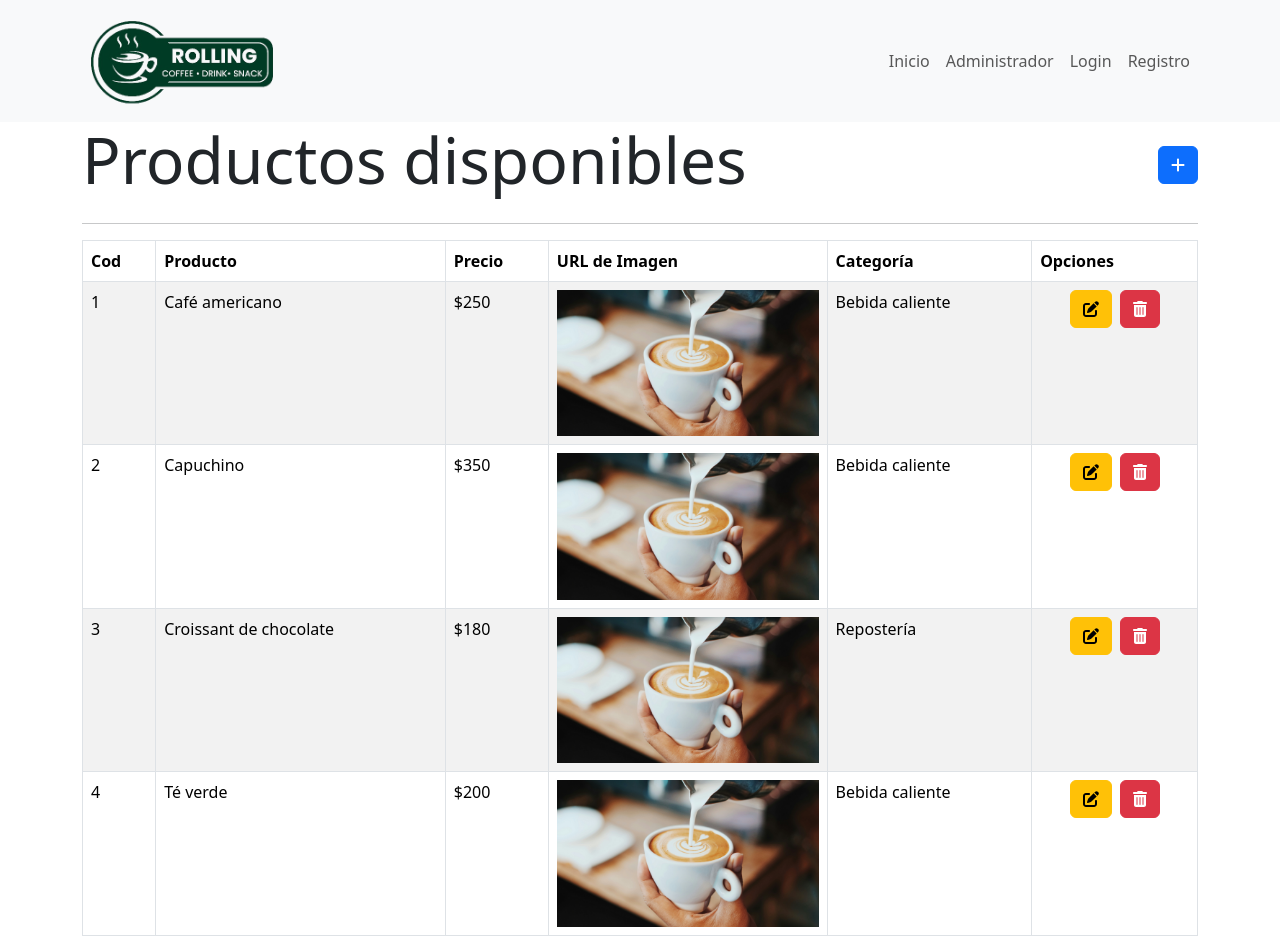
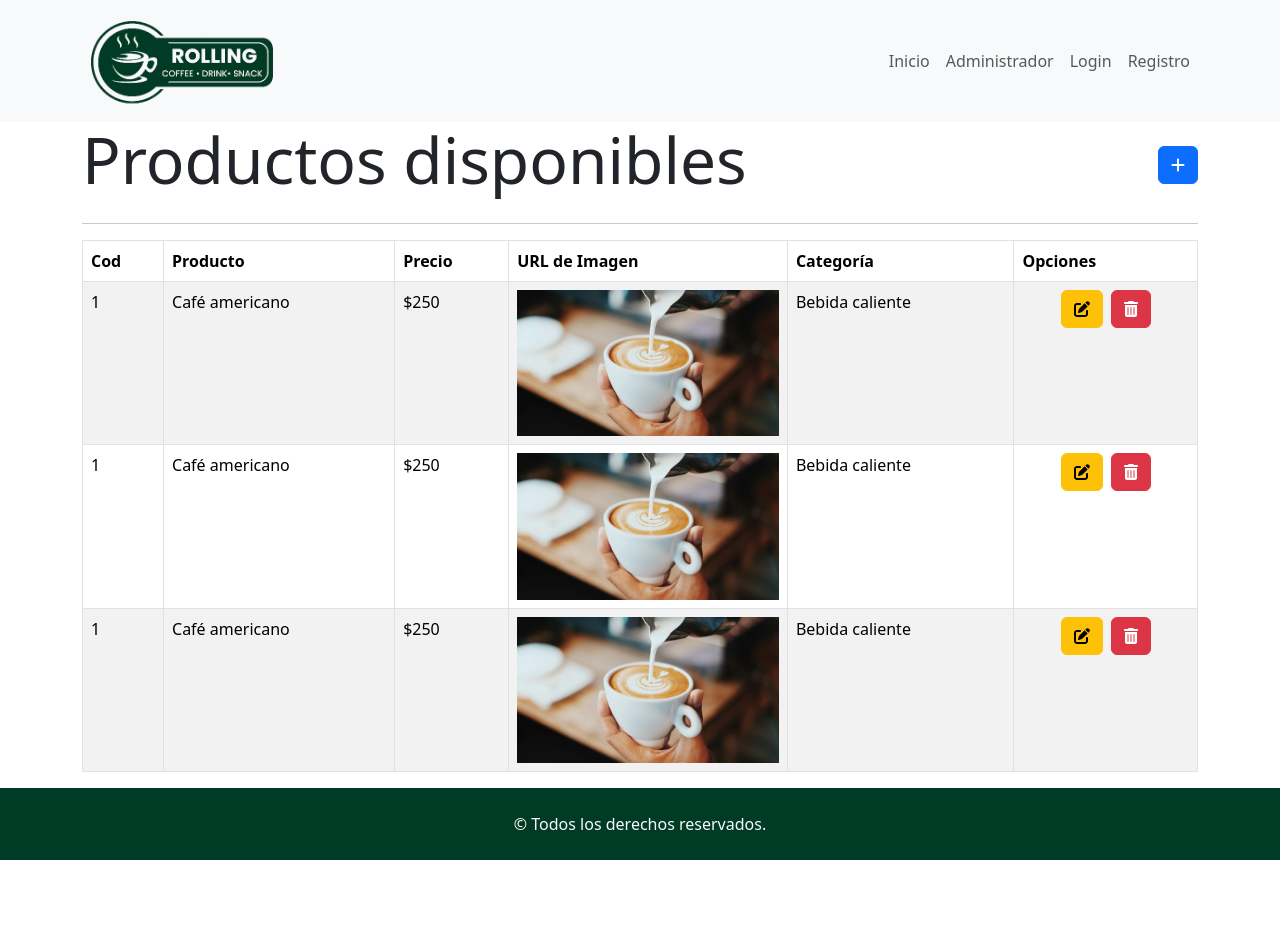
Before and after one commit to lucasecapdevila/rollingcoffee, a React (Vite) app: page / in a window 1280 px wide. Shown: the top 952 px of the page. After the commit the page ends 860 px from the top, so only its background shows below. Built offline with nearby package versions, Linux system fonts and the light colour scheme.

Commit message:
se agrega componente ItemProducto

```diff
--- a/src/components/pages/Administrador.jsx
+++ b/src/components/pages/Administrador.jsx
@@ -1,14 +1,14 @@
 import { FontAwesomeIcon } from '@fortawesome/react-fontawesome'
-import { faPenToSquare, faPlus, faTrashCan } from '@fortawesome/free-solid-svg-icons'
+import { faPlus } from '@fortawesome/free-solid-svg-icons'
 import { Button, Container, Table } from 'react-bootstrap'
-import producto from '../../assets/coffee-producto.jpg'
+import ItemProducto from './producto/ItemProducto'
 
 const Administrador = () => {
   return (
     <main className='mainPage'>
       <Container>
         <div className='d-flex align-items-center justify-content-between'>
-          <h2 className="display-3">Productos disponibles</h2>
+          <h1 className="display-3">Productos disponibles</h1>
           <Button><FontAwesomeIcon icon={faPlus} /></Button>
         </div>
         <hr />
@@ -25,58 +25,9 @@ const Administrador = () => {
             </tr>
           </thead>
           <tbody>
-            <tr>
-              <td>1</td>
-              <td>Café americano</td>
-              <td>$250</td>
-              <td className='w-25'><img src={producto} className='img-fluid' /></td>
-              <td>Bebida caliente</td>
-              <td>
-                <div className='d-flex align-items-center justify-content-center'>
-                  <Button variant='warning' className='me-2'><FontAwesomeIcon icon={faPenToSquare} /></Button>
-                  <Button variant='danger'><FontAwesomeIcon icon={faTrashCan} /></Button>
-                </div>
-              </td>
-            </tr>
-            <tr>
-              <td>2</td>
-              <td>Capuchino</td>
-              <td>$350</td>
-              <td className='w-25'><img src={producto} className='img-fluid' /></td>
-              <td>Bebida caliente</td>
-              <td>
-                <div className='d-flex align-items-center justify-content-center'>
-                  <Button variant='warning' className='me-2'><FontAwesomeIcon icon={faPenToSquare} /></Button>
-                  <Button variant='danger'><FontAwesomeIcon icon={faTrashCan} /></Button>
-                </div>
-              </td>
-            </tr>
-            <tr>
-              <td>3</td>
-              <td>Croissant de chocolate</td>
-              <td className='me-0'>$180</td>
-              <td className='w-25'><img src={producto} className='img-fluid' /></td>
-              <td>Repostería</td>
-              <td>
-                <div className='d-flex align-items-center justify-content-center'>
-                  <Button variant='warning' className='me-2'><FontAwesomeIcon icon={faPenToSquare} /></Button>
-                  <Button variant='danger'><FontAwesomeIcon icon={faTrashCan} /></Button>
-                </div>
-              </td>
-            </tr>
-            <tr>
-              <td>4</td>
-              <td>Té verde</td>
-              <td>$200</td>
-              <td className='w-25'><img src={producto} className='img-fluid' /></td>
-              <td>Bebida caliente</td>
-              <td>
-                <div className='d-flex align-items-center justify-content-center'>
-                  <Button variant='warning' className='me-2'><FontAwesomeIcon icon={faPenToSquare} /></Button>
-                  <Button variant='danger'><FontAwesomeIcon icon={faTrashCan} /></Button>
-                </div>
-              </td>
-            </tr>
+            <ItemProducto />
+            <ItemProducto />
+            <ItemProducto />
           </tbody>
         </Table>
       </Container>
--- a/src/components/pages/Inicio.jsx
+++ b/src/components/pages/Inicio.jsx
@@ -1,6 +1,6 @@
 import { Container, Row } from 'react-bootstrap'
 import cafeteria from '../../assets/coffee-shop.jpg'
-import CardProducto from '../common/CardProducto'
+import CardProducto from './producto/CardProducto'
 
 const Inicio = () => {
   return (
--- a/src/components/common/CardProducto.jsx
+++ b/src/components/pages/producto/CardProducto.jsx
@@ -1,4 +1,4 @@
-import producto from '../../assets/coffee-producto.jpg'
+import producto from '../../../assets/coffee-producto.jpg'
 import { Button, Card, CardBody, CardFooter, CardHeader, CardImg, CardText, CardTitle, Col } from 'react-bootstrap'
 
 const CardProducto = () => {
--- /dev/null
+++ b/src/components/pages/producto/ItemProducto.jsx
@@ -0,0 +1,25 @@
+import { Button } from 'react-bootstrap'
+import producto from '../../../assets/coffee-producto.jpg'
+import { faPenToSquare, faTrashCan } from '@fortawesome/free-solid-svg-icons'
+import { FontAwesomeIcon } from '@fortawesome/react-fontawesome'
+
+
+const ItemProducto = () => {
+  return (
+    <tr>
+      <td>1</td>
+      <td>Café americano</td>
+      <td>$250</td>
+      <td className='w-25'><img src={producto} className='img-fluid' /></td>
+      <td>Bebida caliente</td>
+      <td>
+        <div className='d-flex align-items-center justify-content-center'>
+          <Button variant='warning' className='me-2'><FontAwesomeIcon icon={faPenToSquare} /></Button>
+          <Button variant='danger'><FontAwesomeIcon icon={faTrashCan} /></Button>
+        </div>
+      </td>
+    </tr>
+  )
+}
+
+export default ItemProducto
```
